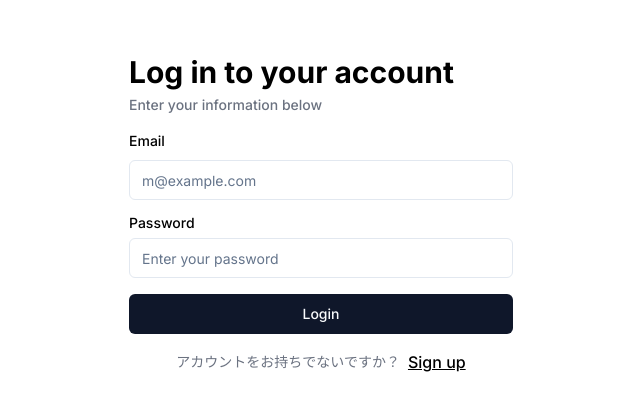
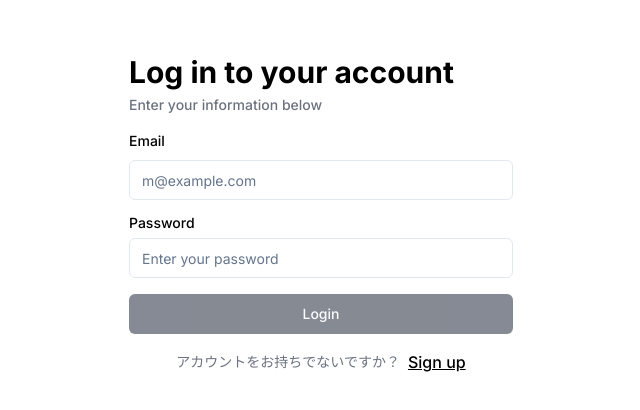
Before and after one commit to RyotaAbe1014/dev-diary, a Next.js app: page /auth/login in a window 1280 px wide. Shown: the part 186-596 px from the top of the page, without its empty margins (319-959 px from the left). Built offline with nearby package versions, Linux system fonts and the light colour scheme.

Commit message:
✨ feat: ログイン機能の実装とトランジションの追加

```diff
--- a/src/features/auth/components/Login/view/login-view.tsx
+++ b/src/features/auth/components/Login/view/login-view.tsx
@@ -4,14 +4,16 @@ import { Label } from "@/lib/components/ui/label"
 import { Input } from "@/lib/components/ui/input"
 import Link from "next/link"
 import { Button } from "@/lib/components/ui/button"
-import { useState } from "react";
+import { useState, useTransition } from "react";
+import { login } from "@/features/auth/actions/login";
 
 export function LoginView() {
+  const [isPending, startTransition] = useTransition();
   const handleSubmit = (event: React.FormEvent<HTMLFormElement>) => {
-    event.preventDefault()
-
-    console.log(email, password);
-    // TODO: ログイン機能を実装する
+    event.preventDefault();
+    startTransition(() => {
+      login(email, password);
+    });
   }
 
   const [email, setEmail] = useState('');
@@ -36,7 +38,7 @@ export function LoginView() {
               </div>
               <Input id="password" placeholder="Enter your password" required type="password" value={password} onChange={(e) => setPassword(e.target.value)} />
             </div>
-            <Button className="w-full" type="submit">
+            <Button className="w-full" type="submit" disabled={isPending || !email || !password}>
               Login
             </Button>
           </div>
```
